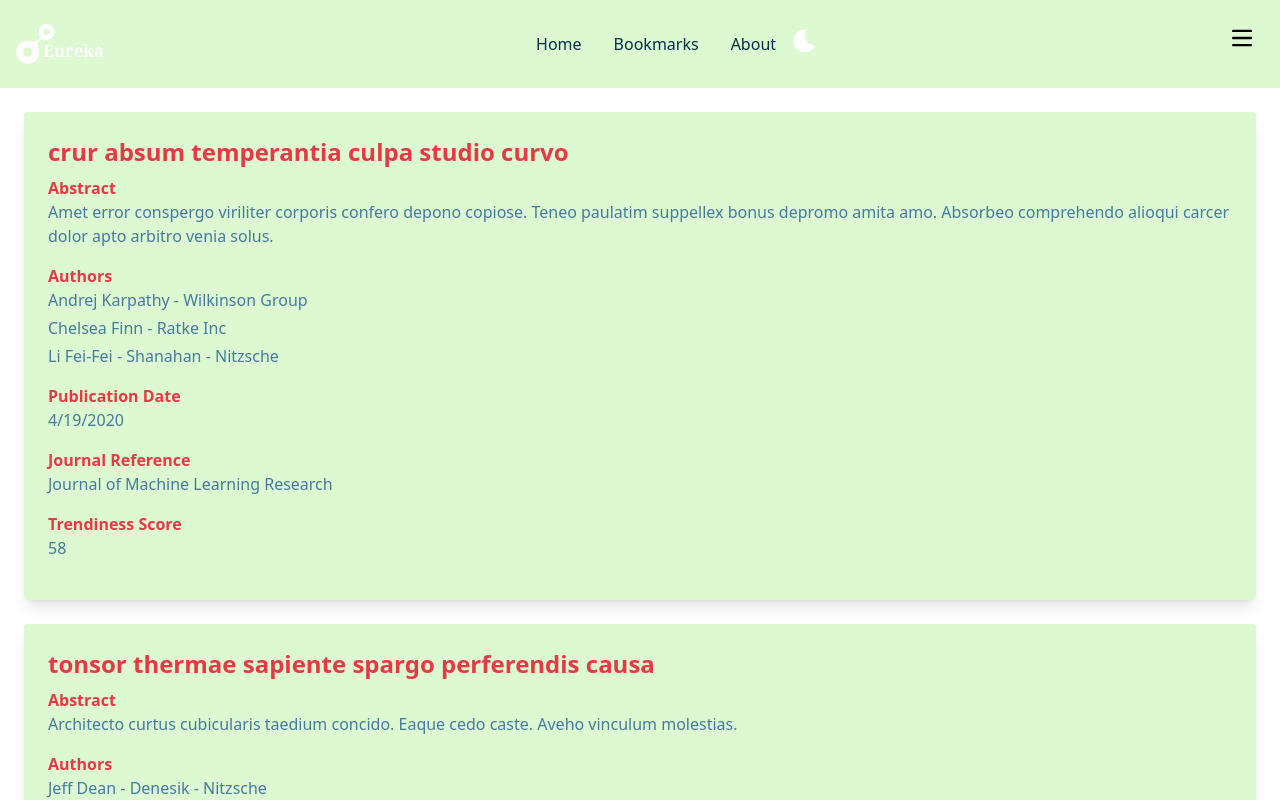
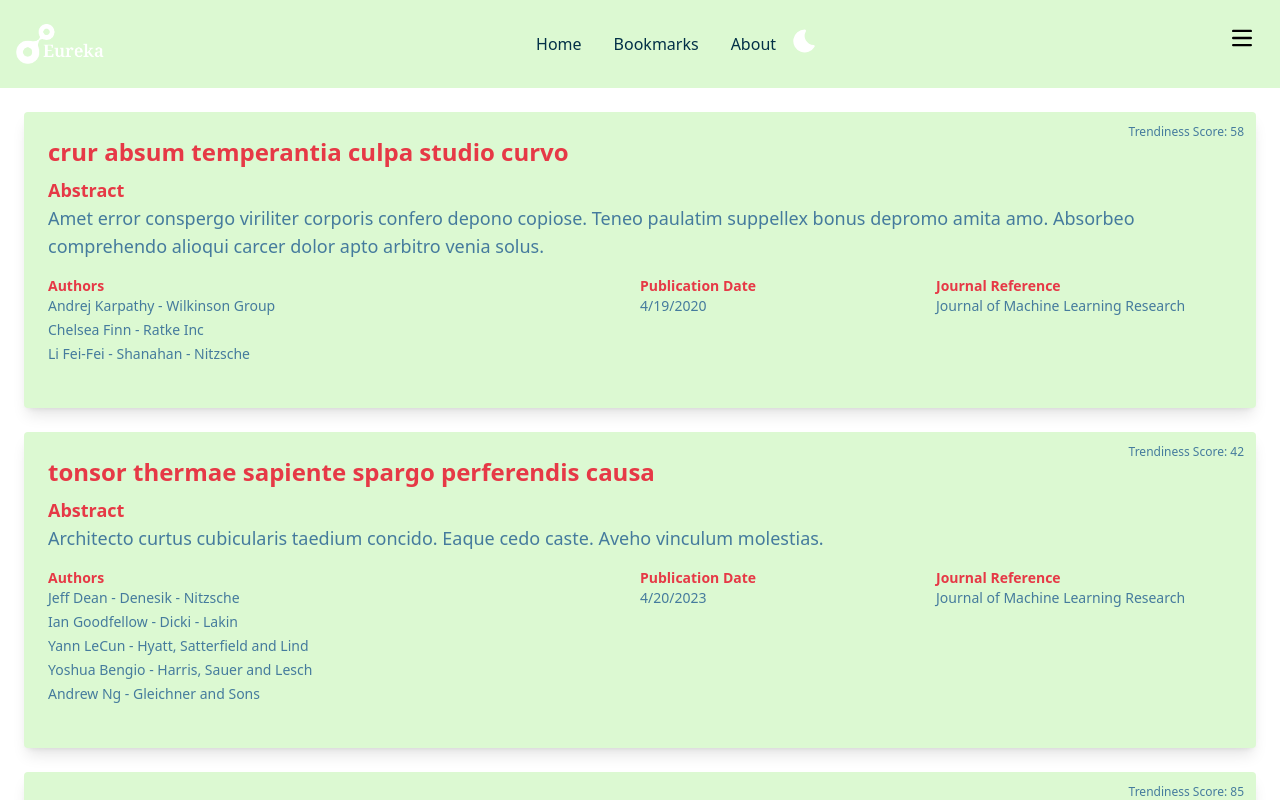
Before and after one commit to TarekAloui/eureka-website, a Next.js app: page / in a window 1280 px wide. Shown: the top 800 px of the page. Built offline with nearby package versions, Linux system fonts and the light colour scheme.

Commit message:
better paper item design

```diff
--- a/src/components/PaperList/PaperItem/index.tsx
+++ b/src/components/PaperList/PaperItem/index.tsx
@@ -6,40 +6,39 @@ interface PaperItemProps {
 }
 
 const PaperItem: FC<PaperItemProps> = ({ paper }) => (
-	<div className="mb-6 overflow-hidden rounded bg-bg-start p-6 shadow-lg">
+	<div className="relative mb-6 flex flex-col overflow-hidden rounded bg-bg-start p-6 shadow-lg">
+		<div className="absolute right-3 top-3 text-xs text-t-secondary">
+			Trendiness Score: {paper.trendiness_score}
+		</div>
+
 		<h2 className="mb-2 text-2xl font-bold text-primary">{paper.title}</h2>
 
-		<div className="mb-4">
+		<div className="mb-4 flex-grow text-lg text-secondary">
 			<p className="font-semibold text-primary">Abstract</p>
-			<p className="text-secondary">{paper.abstract}</p>
+			<p>{paper.abstract}</p>
 		</div>
 
-		<div className="mb-4">
+		<div className="flex flex-wrap justify-between text-sm text-secondary">
+			<div className="mb-4 w-full md:w-1/2">
 				<p className="font-semibold text-primary">Authors</p>
 				<ul>
 					{paper.authors.map((author, index) => (
-					<li key={index} className="mb-1 text-secondary">
+						<li key={index} className="mb-1">
 							{author.name} - {author.affiliation}
 						</li>
 					))}
 				</ul>
 			</div>
 
-		<div className="mb-4">
+			<div className="mb-4 w-full md:w-1/4">
 				<p className="font-semibold text-primary">Publication Date</p>
-			<p className="text-secondary">
-				{paper.pub_date.toLocaleDateString()}
-			</p>
+				<p>{paper.pub_date.toLocaleDateString()}</p>
 			</div>
 
-		<div className="mb-4">
+			<div className="mb-4 w-full md:w-1/4">
 				<p className="font-semibold text-primary">Journal Reference</p>
-			<p className="text-secondary">{paper.journal_ref}</p>
+				<p>{paper.journal_ref}</p>
 			</div>
-
-		<div className="mb-4">
-			<p className="font-semibold text-primary">Trendiness Score</p>
-			<p className="text-secondary">{paper.trendiness_score}</p>
 		</div>
 	</div>
 )
```
Lines whose indentation alone changed are shown as unchanged.
